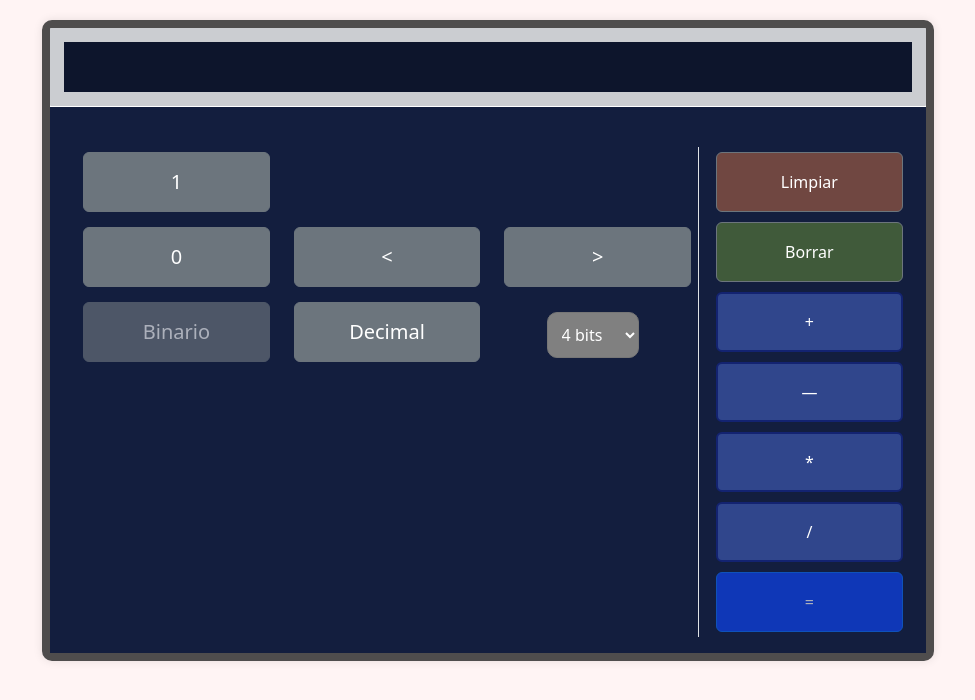
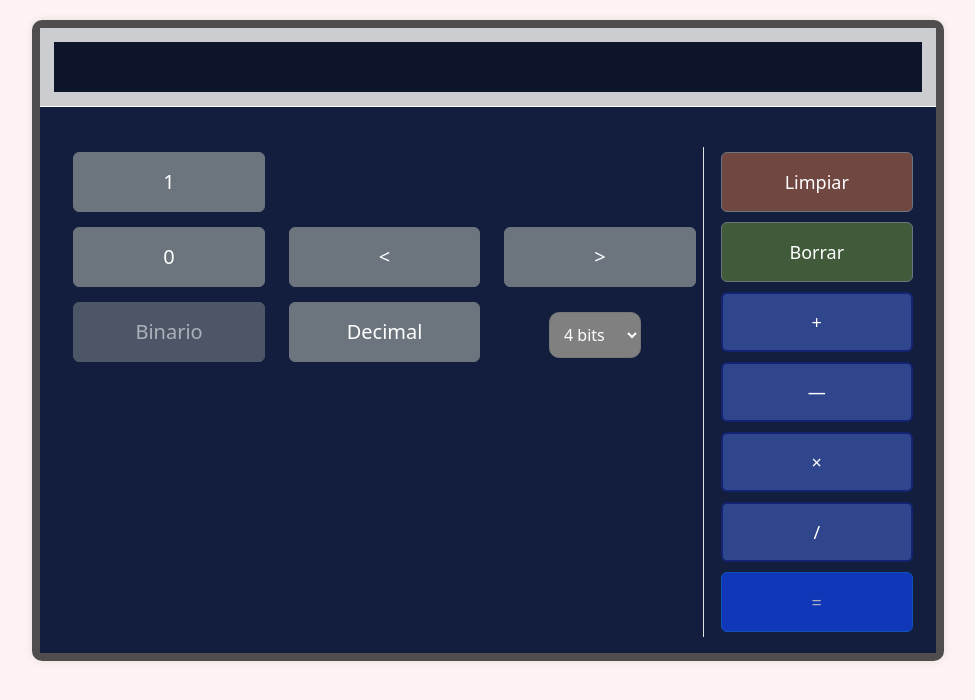
Before and after one commit to LuisPinto9/Calculadora-Binaria, a plain HTML site: page index.html in a window 1280 px wide. Shown: the whole page, without its empty margins (152-1127 px from the left). Drawn offline with nearby package versions, Linux system fonts and the light colour scheme.

Commit message:
Arreglo de signos

```diff
--- a/Script.js
+++ b/Script.js
@@ -1,5 +1,5 @@
 var mode = true;
-const operators = ["−", "+", "*", "/"];
+const operators = ["−", "+", "×", "/"];
 var bits = "4";
 
 function changeBits() {
@@ -218,7 +218,7 @@ function calculate() {
       case "−":
         result = subtractBinary(num1, num2);
         break;
-      case "*":
+      case "×":
         result = multiplyBinary(num1, num2);
         break;
       case "/":
--- a/index.html
+++ b/index.html
@@ -258,14 +258,17 @@
                     <button
                       class="btn btn-secondary btn-block"
                       onclick="clearAll()"
-                      style="background-color: rgb(112, 71, 65)"
+                      style="
+                        background-color: rgb(112, 71, 65);
+                        font-size: 18px;
+                      "
                     >
                       Limpiar
                     </button>
                     <button
                       class="btn btn-secondary btn-block"
                       onclick="clearEntry(), clearResult()"
-                      style="background-color: rgb(64, 90, 58)"
+                      style="background-color: rgb(64, 90, 58); font-size: 18px"
                     >
                       Borrar
                     </button>
@@ -275,6 +278,7 @@
                       style="
                         background-color: rgb(48, 70, 140);
                         border: 2px solid rgb(19, 35, 113);
+                        font-size: 18px;
                       "
                     >
                       +
@@ -285,19 +289,21 @@
                       style="
                         background-color: rgb(48, 70, 140);
                         border: 2px solid rgb(19, 35, 113);
+                        font-size: 18px;
                       "
                     >
                       —
                     </button>
                     <button
                       class="btn btn-secondary btn-block"
-                      onclick="appendToNum('*'), disableShift(), enableCalculate()"
+                      onclick="appendToNum('×'), disableShift(), enableCalculate()"
                       style="
                         background-color: rgb(48, 70, 140);
                         border: 2px solid rgb(19, 35, 113);
+                        font-size: 18px;
                       "
                     >
-                      *
+                      ×
                     </button>
                     <button
                       class="btn btn-secondary btn-block"
@@ -305,6 +311,7 @@
                       style="
                         background-color: rgb(48, 70, 140);
                         border: 2px solid rgb(19, 35, 113);
+                        font-size: 18px;
                       "
                     >
                       /
@@ -314,7 +321,10 @@
                       onclick="calculate()"
                       id="btn-calculate"
                       disabled
-                      style="background-color: rgb(14, 69, 249)"
+                      style="
+                        background-color: rgb(14, 69, 249);
+                        font-size: 18px;
+                      "
                     >
                       =
                     </button>
```
